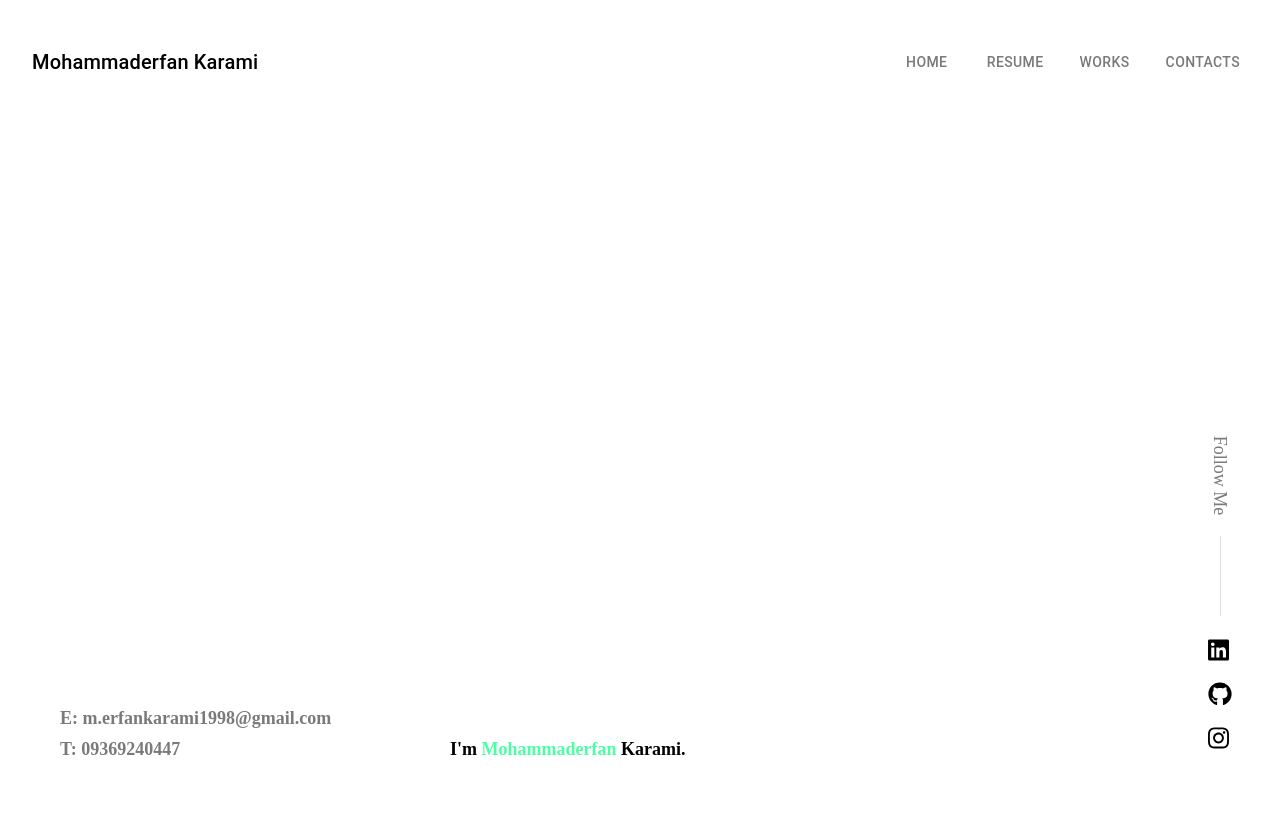
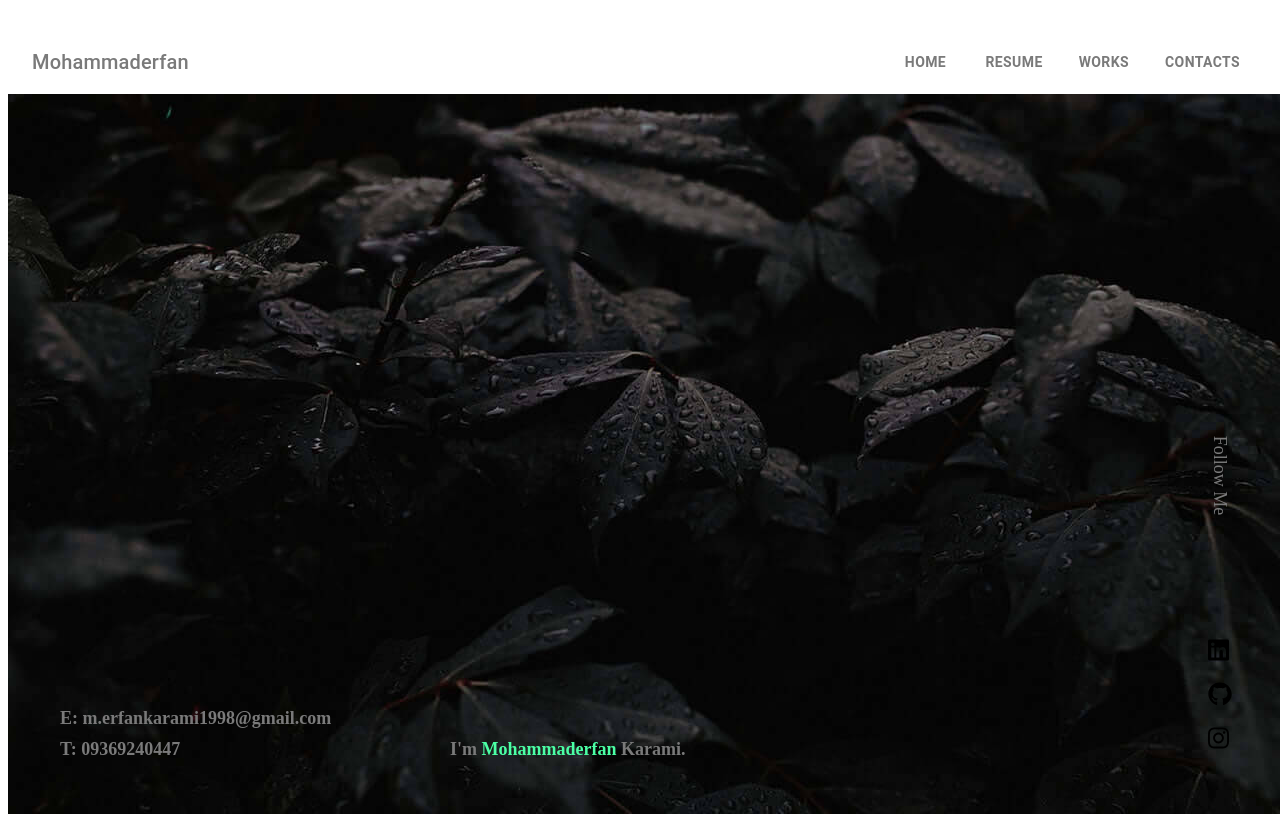
Before and after one commit to merfankarami/resume-finall, a Next.js app: page / in a window 1280 px wide. Before the commit the page ends 800 px from the top, so only its background shows below. Built offline with nearby package versions, Linux system fonts and the light colour scheme.

Commit message:
default layout created

```diff
--- a/package.json
+++ b/package.json
@@ -15,8 +15,10 @@
     "@fortawesome/free-solid-svg-icons": "^5.15.3",
     "@fortawesome/react-fontawesome": "^0.1.14",
     "@material-ui/core": "^4.11.4",
+    "@material-ui/icons": "^4.11.2",
     "next": "10.2.3",
     "react": "17.0.2",
-    "react-dom": "17.0.2"
+    "react-dom": "17.0.2",
+    "react-typed": "^1.2.0"
   }
 }
--- a/pages/index.js
+++ b/pages/index.js
@@ -1,7 +1,10 @@
-import Layout from "../src/layouts/default";
+import Layout from "@/layouts/default";
+import Home from "@/components/home"
 
 export default function HomePage() {
   return (
-      <Layout></Layout>
+      <Layout>
+        <Home />
+      </Layout>
   );
 }
--- /dev/null
+++ b/src/components/home/index.js
@@ -0,0 +1,17 @@
+import Typed from "react-typed";
+import { makeStyles } from "@material-ui/core/styles";
+
+const useStyles = makeStyles(({ breakpoints: BP }) => ({
+  div: {
+    alignItems: 'center',
+  },
+}));
+
+export default function Home() {
+  const cls = useStyles();
+  return (
+    <div className={cls.div}>
+      <img src="/images/home/leaf.jpg" alt="leaf" />
+    </div>
+  );
+}
--- /dev/null
+++ b/src/layouts/default/Drawer/index.js
@@ -0,0 +1,29 @@
+import { SwipeableDrawer, Button } from "@material-ui/core";
+
+import { Link } from "@/components/global";
+import Links from "@/layouts/default/AppLinks";
+import useStyles from "./styles";
+
+export default function AppDrawer({ open, onClose }) {
+  const cls = useStyles();
+  return (
+    <SwipeableDrawer
+      open={open}
+      onClose={onClose}
+      onOpen={() => null}
+      disableSwipeToOpen
+      disableBackdropTransition
+      anchor="right"
+      classes={{ paper: cls.drawer }}>
+      <div className={cls.div}>
+        {Links.map((i, idx) => (
+          <Link href={i.to}>
+            <Button key={idx} color="secondary">
+              <span className={cls.span}>{i.label}</span>
+            </Button>
+          </Link>
+        ))}
+      </div>
+    </SwipeableDrawer>
+  );
+}
--- /dev/null
+++ b/src/layouts/default/Drawer/styles.js
@@ -0,0 +1,23 @@
+import { makeStyles } from "@material-ui/core/styles";
+
+export default makeStyles(({ breakpoints: BP }) => ({
+  drawer: {
+    width: 240,
+    flexShrink: 0,
+    backgroundColor: "black",
+  },
+  drawerPaper: {
+    width: 240,
+  },
+  div: {
+    display: "flex",
+    flexDirection: "column",
+    alignItems: "center",
+    marginTop: 45,
+  },
+  span: {
+    fontWeight: "bold",
+    fontSize: 16,
+    marginTop: 15,
+  },
+}));
--- /dev/null
+++ b/src/layouts/default/Header/index.js
@@ -0,0 +1,34 @@
+import { Toolbar, Typography, Button, Hidden, IconButton } from "@material-ui/core";
+import Menu from "@material-ui/icons/Menu";
+// import { Link } from '@/components/global';
+import Link from 'next/link';
+import Links from "@/layouts/default/AppLinks";
+import useStyles from "./styles";
+
+export default function Header({ openMenu, transparent = false }) {
+  const cls = useStyles();
+
+  return (
+    <header>
+      <Toolbar classes={{ root: cls.appBar }}>
+        <Typography variant="h6" className={cls.typo}>Mohammaderfan <span>Karami</span></Typography>
+        <Hidden xsDown>
+          <div>
+            {Links.map((i, idx) => (
+              <Link href={i.to}>
+                <Button key={idx} color="secondary">
+                  {i.label}
+                </Button>
+              </Link>
+            ))}
+          </div>
+        </Hidden>
+        <Hidden smUp>
+          <IconButton onClick={openMenu}>
+            <Menu />
+          </IconButton>
+        </Hidden>
+      </Toolbar>
+    </header>
+  );
+}
--- /dev/null
+++ b/src/layouts/default/Header/styles.js
@@ -0,0 +1,22 @@
+import { makeStyles } from "@material-ui/core/styles";
+export default makeStyles(() => ({
+  appBar: {
+    display: "flex",
+    alignItems: "center",
+    justifyContent: "space-between",
+    backgroundColor: "transparent",
+    marginTop: 30,
+    "& > div": {
+      "& > *": {
+        marginLeft: 20,
+        fontWeight: "bold",
+      },
+    },
+  },
+  typo: {
+    color: "#7a7a7a",
+    "& > span": {
+      color: 'white',
+    },
+  },
+}));
--- a/src/layouts/default/index.js
+++ b/src/layouts/default/index.js
@@ -1,38 +1,41 @@
-import Link from "next/link";
-import { Toolbar, Typography, Button, Divider } from "@material-ui/core";
+import { useState } from "react";
+import { Divider, Hidden, useMediaQuery } from "@material-ui/core";
 import { FontAwesomeIcon } from "@fortawesome/react-fontawesome";
 import {
   faLinkedin,
   faGithub,
   faInstagram,
 } from "@fortawesome/free-brands-svg-icons";
-import Links from "./AppLinks";
+import Header from "./Header";
+import AppDrawer from "./Drawer";
 import useStyles from "./styles";
 
-export default function Bars() {
+export default function DefaultLayout({
+  className,
+  children,
+  headerTransparent,
+}) {
   const cls = useStyles();
+  const [menu, setMenu] = useState(false);
+  const isMobile = useMediaQuery("(max-width:600px)");
 
   return (
-    <div>
-      <Toolbar classes={{ root: cls.appBar }}>
-        <Typography variant="h6">Mohammaderfan Karami</Typography>
-        <div>
-          {Links.map((i, idx) => (
-            <Link href={i.to}>
-              <Button key={idx} color="secondary">
-                {i.label}
-              </Button>
-            </Link>
-          ))}
-        </div>
-      </Toolbar>
+    <main>
+      {isMobile ? (
+        <AppDrawer open={menu} onClose={() => setMenu(false)} />
+      ) : null}
+      <Header openMenu={() => setMenu(true)} transparent={headerTransparent} />
+      <div className={cls.child}>{children}</div>
+      <Hidden smDown>
         <div className={cls.contact}>
           <span>E: m.erfankarami1998@gmail.com</span>
           <span>T: 09369240447</span>
         </div>
+      </Hidden>
       <div className={cls.intro}>
         I'm <span>Mohammaderfan</span> Karami.
       </div>
+      <Hidden smDown>
         <div className={cls.social}>
           <span>Follow Me</span>
           <Divider orientation="vertical" className={cls.divider} />
@@ -42,6 +45,7 @@ export default function Bars() {
             <FontAwesomeIcon icon={faInstagram} />
           </div>
         </div>
-    </div>
+      </Hidden>
+    </main>
   );
 }
--- a/src/layouts/default/styles.js
+++ b/src/layouts/default/styles.js
@@ -1,7 +1,6 @@
 import { makeStyles } from "@material-ui/core/styles";
-export default makeStyles(() => ({
+export default makeStyles(({ breakpoints: BP }) => ({
   appBar: {
-    // width: "100%",
     display: "flex",
     alignItems: "center",
     justifyContent: "space-between",
@@ -32,8 +31,13 @@ export default makeStyles(() => ({
     bottom: 40,
     fontSize: 18,
     fontWeight: "bold",
+    color: "#7a7a7a",
     "& > span": {
       color: "#4bffa5",
+    },
+    [BP.down("xs")]: {
+      position: "absolute",
+      left: 20,
     },
   },
   social: {
```
Also changed, not shown: jsconfig.json (added, +13 -0 lines), src/components/global/Link.js (added, +9 -0 lines), public/images/home/leaf.jpg (added), src/components/global/index.js (added), 1 other file (tests, documents, lock files or other folders). Lines whose indentation alone changed are shown as unchanged.
